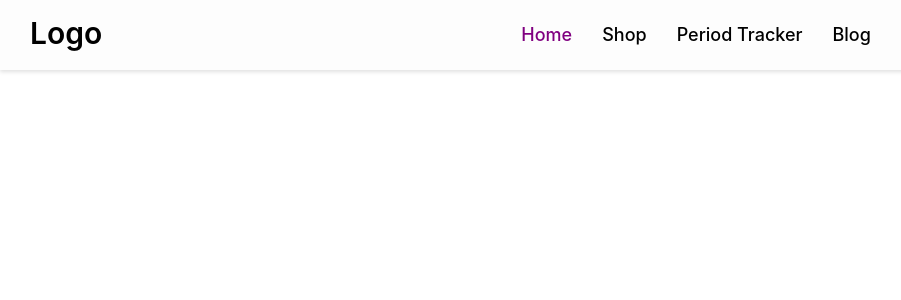
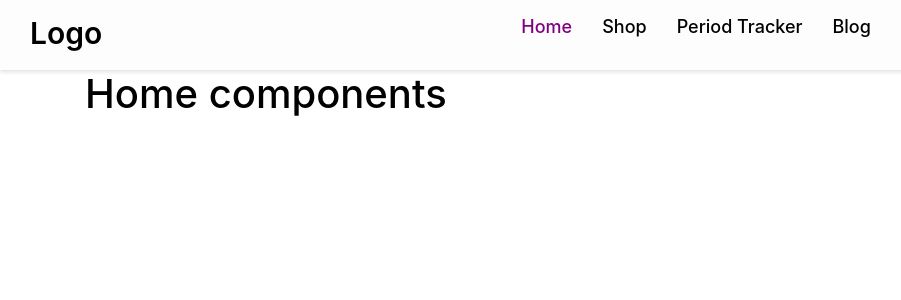
Before and after one commit to SMRsaimon/Office-project-medical-services-clintSite, a React (Create React App) app: page /home in a window 1280 px wide. Shown: the top 300 px of the page, without its empty margins (0-901 px from the left). Built offline with nearby package versions, Linux system fonts and the light colour scheme.

Commit message:
navigation problem fixed

```diff
--- a/src/App.js
+++ b/src/App.js
@@ -1,4 +1,6 @@
 import './App.css';
+import 'bootstrap/dist/css/bootstrap.min.css';
+
 import NavigationMenu from "./components/NavigationMenu/NavigationMenu.jsx"
 import {
   BrowserRouter as Router,
@@ -6,6 +8,7 @@ import {
   Route,
 
 } from "react-router-dom";
+import Home from './components/Home/Home';
 
 function App() {
   return (
@@ -18,6 +21,8 @@ function App() {
         </Route>
         <Route  path="/home">
         <NavigationMenu/>
+        <Home/>
+
 
         </Route>
         <Route  path="/shop">
--- /dev/null
+++ b/src/components/Home/Home.jsx
@@ -0,0 +1,14 @@
+import React from 'react';
+import "./Home.css"
+
+const Home = () => {
+    return (
+        <div className="container">
+
+           <h1 style={{color:"black"}} >Home components </h1>
+
+        </div>
+    );
+};
+
+export default Home;
--- a/src/components/NavigationMenu/NavigationMenu.jsx
+++ b/src/components/NavigationMenu/NavigationMenu.jsx
@@ -1,10 +1,16 @@
-import React from "react";
+import React, { useState } from "react";
 import "./NevigationMenu.css";
 import { HiOutlineMenuAlt1 } from "react-icons/hi";
 import { ImCross } from "react-icons/im";
 import { NavLink } from "react-router-dom";
 
 const NavigationMenu = () => {
+
+  const [mobileNave, setMobileNave] = useState(false)
+
+
+console.log(mobileNave)
+
   const isActive = {
 
 
@@ -12,46 +18,48 @@ const NavigationMenu = () => {
   };
 
   return (
-    <>
-      <nav className="shadow" id="navigation">
+
+      <nav  id="navigation">
         <div className="wrapper">
           <div className="logo">
             <NavLink to="/">Logo</NavLink>
           </div>
           <input type="radio" name="slider" id="menu-btn" />
           <input type="radio" name="slider" id="close-btn" />
-          <ul className="nav-links">
+
+          <ul className={!mobileNave?"custom-nav-links" :"custom-nav-links navigation-none"}  >
             <label for="close-btn" className="btn close-btn">
               <ImCross />
             </label>
 
-            <li>
+            <li onClick={()=>setMobileNave(true)}>
               <NavLink activeStyle={isActive} to="/home">
                 Home
               </NavLink>
             </li>
-            <li>
+
+            <li onClick={()=>setMobileNave(true)} >
               <NavLink activeStyle={isActive} to="/shop">
                 Shop{" "}
               </NavLink>
             </li>
-            <li>
+            <li onClick={()=>setMobileNave(true)} >
               <NavLink activeStyle={isActive} to="/periodTracker">
                 Period Tracker
               </NavLink>
             </li>
-            <li>
+            <li onClick={()=>setMobileNave(true)} >
               <NavLink activeStyle={isActive} to="/blog">
                 Blog
               </NavLink>
             </li>
           </ul>
-          <label for="menu-btn" className="btn menu-btn">
+          <label onClick={()=>setMobileNave(false)} for="menu-btn" className={!mobileNave?"btn menu-btn":"btn menu-btn navigation-block " } >
             <HiOutlineMenuAlt1 />
           </label>
         </div>
       </nav>
-    </>
+
   );
 };
 
--- a/src/components/NavigationMenu/NevigationMenu.css
+++ b/src/components/NavigationMenu/NevigationMenu.css
@@ -1,5 +1,5 @@
 nav {
-    position: fixed;
+    /* position: fixed; */
     z-index: 99;
     width: 100%;
 
@@ -26,17 +26,17 @@ nav .wrapper {
     text-decoration: none;
 }
 
-.wrapper .nav-links {
+.wrapper .custom-nav-links {
     display: inline-flex;
     margin-left: auto;
     margin-right: auto;
 }
 
-.nav-links li {
+.custom-nav-links li {
     list-style: none;
 }
 
-.nav-links li a {
+.custom-nav-links li a {
     color: #000000;
     text-decoration: none;
     font-size: 18px;
@@ -45,8 +45,9 @@ nav .wrapper {
     border-radius: 5px;
     transition: all 0.3s ease;
 }
-.nav-links li a:hover {
-   color: purple;
+
+.custom-nav-links li a:hover {
+    color: purple;
 }
 
 .wrapper .btn {
@@ -78,7 +79,16 @@ nav .wrapper {
 
     }
 
-    .wrapper .nav-links {
+    .navigation-block {
+        display: block !important;
+
+    }
+    .navigation-none{
+        left: 120% !important;
+        transition: all 0.8s ease-in-out;
+    }
+
+    .wrapper .custom-nav-links {
         position: fixed;
         height: 100vh;
         width: 60%;
@@ -94,6 +104,7 @@ nav .wrapper {
         transition: all 0.3s ease;
     }
 
+
     /* custom scroll bar */
     ::-webkit-scrollbar {
         width: 5px;
@@ -107,7 +118,7 @@ nav .wrapper {
         background: #01080fa4;
     }
 
-    #menu-btn:checked~.nav-links {
+    #menu-btn:checked~.custom-nav-links {
         left: 0%;
     }
 
@@ -119,11 +130,11 @@ nav .wrapper {
         display: block;
     }
 
-    .nav-links li {
+    .custom-nav-links li {
         margin: 15px 10px;
     }
 
-    .nav-links li a {
+    .custom-nav-links li a {
         padding: 0 20px;
         display: block;
         font-size: 20px;
```
Also changed, not shown: src/components/Home/Home.css (added).
